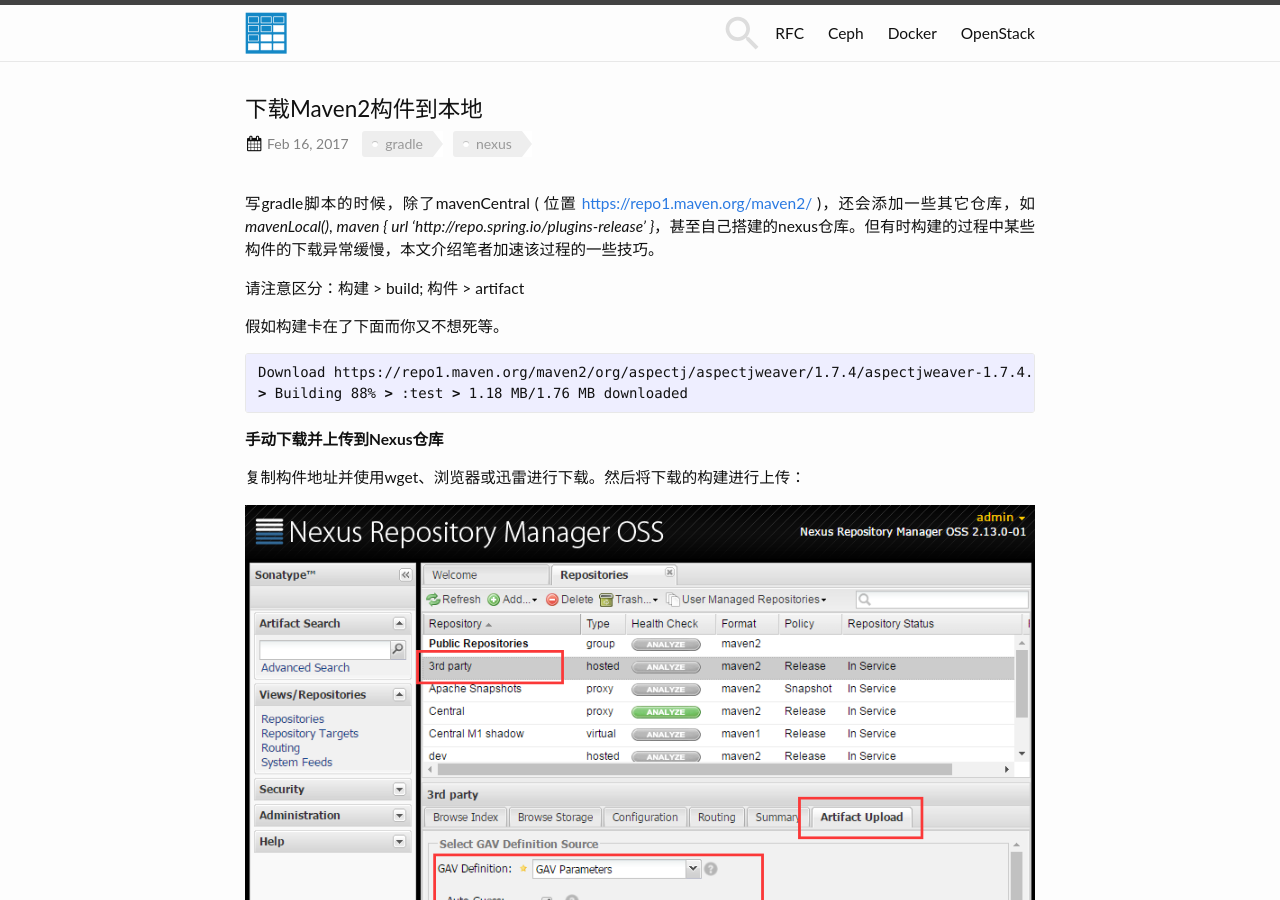
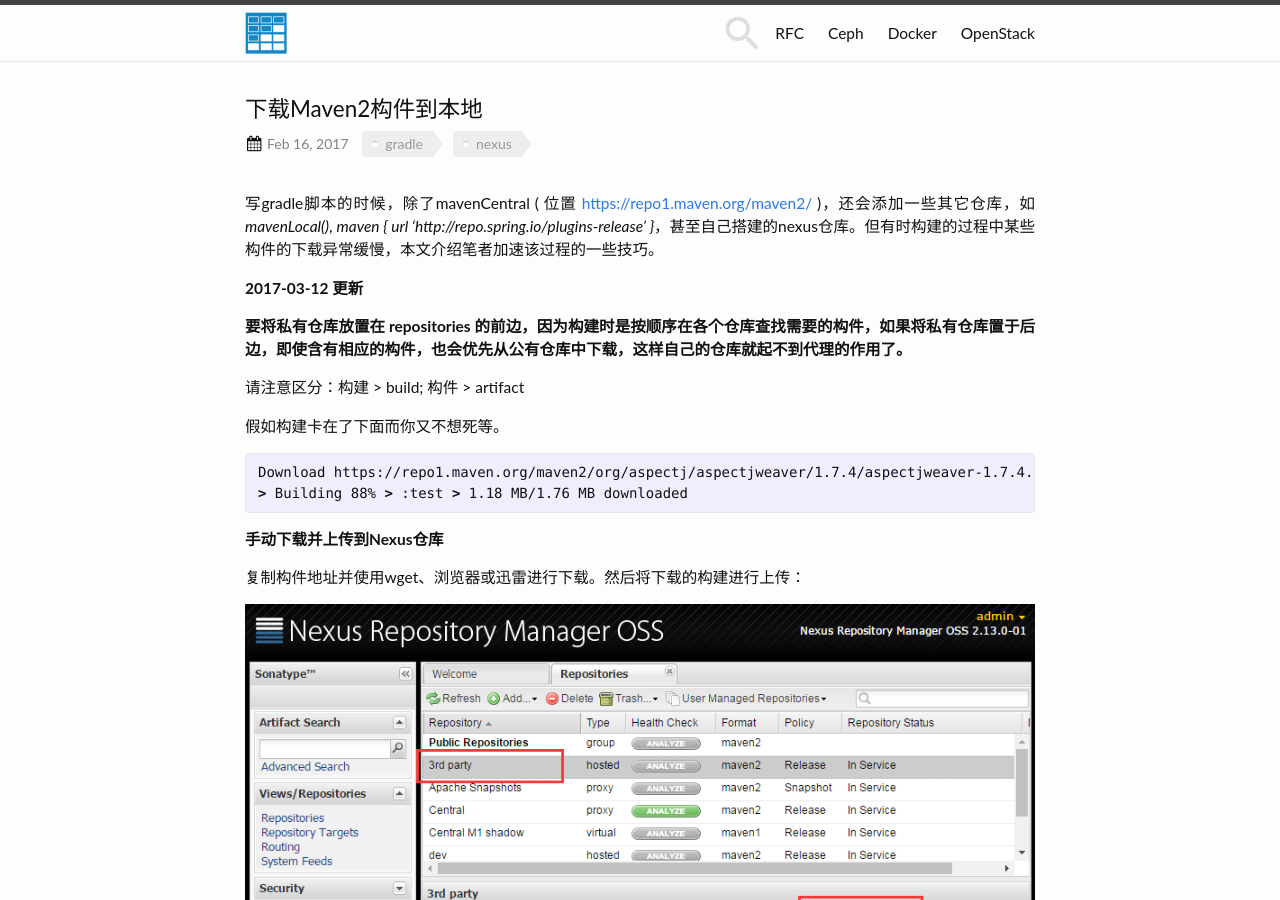
Before and after one commit to zhjwpku/zhjwpku.github.io, a Jekyll site: the page built from _posts/2017-02-16-download-a-remote-maven2-artifact-to-local-repository.markdown, in a window 1280 px wide and 900 px high. Built offline with Jekyll 4.4.1, drawn with Linux system fonts in a browser that asks for light colours; comment, search, counter and statistics services are not loaded.

Commit message:
repo order matters
Signed-off-by: Zhao Junwang <zhjwpku@gmail.com>

```diff
--- a/_posts/2017-02-16-download-a-remote-maven2-artifact-to-local-repository.markdown
+++ b/_posts/2017-02-16-download-a-remote-maven2-artifact-to-local-repository.markdown
@@ -8,6 +8,10 @@
 ---
 
 写gradle脚本的时候，除了mavenCentral ( 位置 [https://repo1.maven.org/maven2/][ref1] )，还会添加一些其它仓库，如*mavenLocal()*, *maven { url 'http://repo.spring.io/plugins-release' }*，甚至自己搭建的nexus仓库。但有时构建的过程中某些构件的下载异常缓慢，本文介绍笔者加速该过程的一些技巧。
+
+**2017-03-12 更新**
+
+**要将私有仓库放置在 repositories 的前边，因为构建时是按顺序在各个仓库查找需要的构件，如果将私有仓库置于后边，即使含有相应的构件，也会优先从公有仓库中下载，这样自己的仓库就起不到代理的作用了。**
 
 请注意区分：构建 > build; 构件 > artifact
 
```
